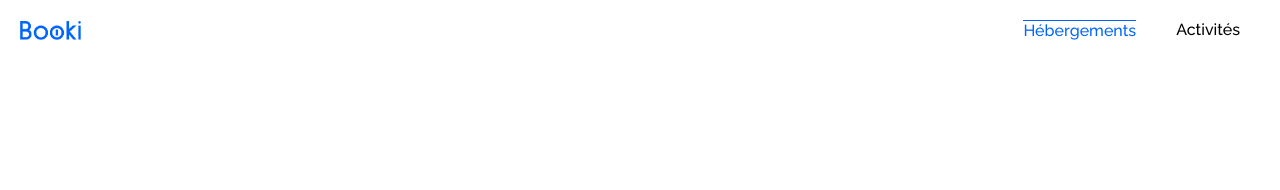
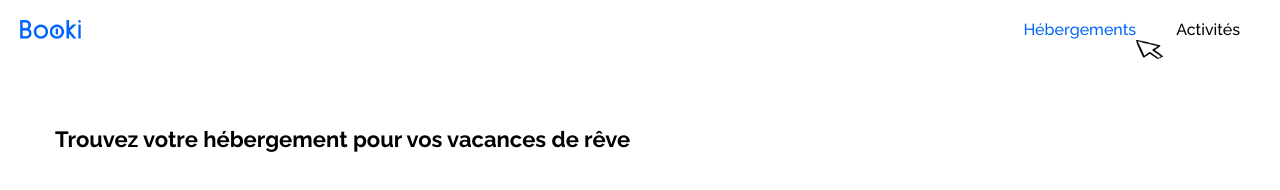
Before and after one commit to JC971/projet2, a plain HTML site: page index.html in a window 1280 px wide. Drawn offline with Linux system fonts and the light colour scheme.

```diff
--- a/css/style.css
+++ b/css/style.css
@@ -10,17 +10,6 @@
     margin-left: 20px;
 }
 
-.blue-color{
-    color: #0065FC;
-}
-
-.lighter-blue{
-    color:#DEEBFF;
-}
-
-.background-color{
-    color: #F2F2F2;
-}
 
 nav{
     display: flex;
@@ -42,12 +31,17 @@
     height: 19px;
     color: #0065FC;
 
+
+
 }
 
 /*textes li*/
 
 nav ul li{
     font-weight: 500;
+    height: 19px;
+
+
 }
 
 ul :first-child{
@@ -56,5 +50,41 @@
     font-size: 16px;
     line-height: 19px;
     text-align: center;
-    border-top: 1px solid #0065FC;
+
+    height: 19px;
+
 }
+
+/*------fléche sur menu navigation*/
+
+.vector{
+
+    position: relative;
+}
+
+.image-vector{
+   position: absolute;
+   width: 26.9px;
+   height: 27px;
+   top: 20px;
+   left: end;
+
+
+
+
+}
+
+/*--------------title-------*/
+
+.title{
+    position: absolute;
+    width: auto;
+    height: 26px;
+    left: 55px;
+    top: 126px;
+    font-family: 'Raleway';
+    font-style: normal;
+    font-weight: 700;
+    font-size: 22px;
+    line-height: 26px;
+}
--- a/index.html
+++ b/index.html
@@ -15,9 +15,12 @@
     <!-- début de mon header-->
     <header>
         <nav>
+            <!---logo-->
             <img src="./img/Images Booki/logo/Booki.png" alt="Logo">
             <ul>
-                <li>Hébergements</li>
+                <li class="vector" >Hébergements
+                <img class="image-vector" src="./img/Images Booki/activites/4_small/Vector.png" alt="">
+                </li>
                 <li>Activités</li>
             </ul>
 
@@ -27,7 +30,9 @@
 
     <!---début balise main-->
     <main>
-
+        <div>
+        <h1 class="title">Trouvez votre hébergement pour vos vacances de rêve</h1>
+        </div>
 
 
 
```
Also changed, not shown: img/Images Booki/activites/4_small/Vector.png (added).
